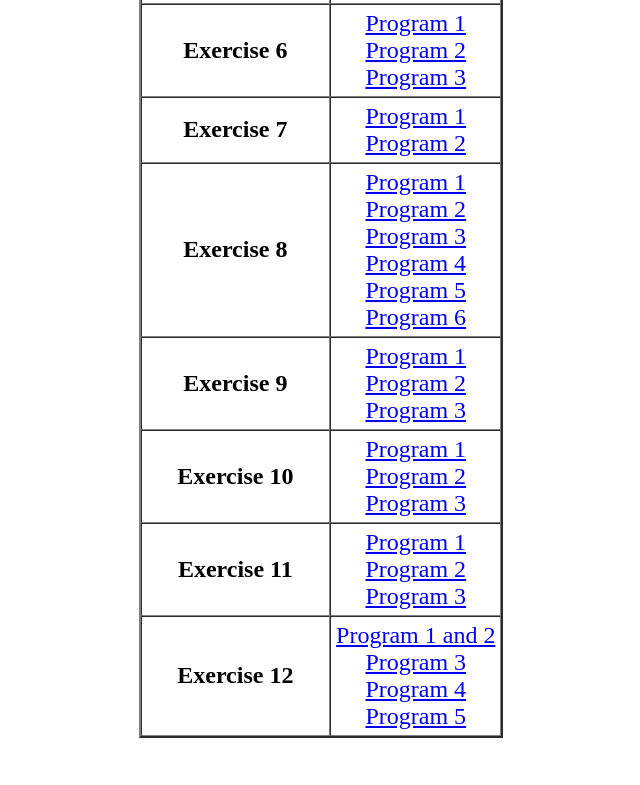
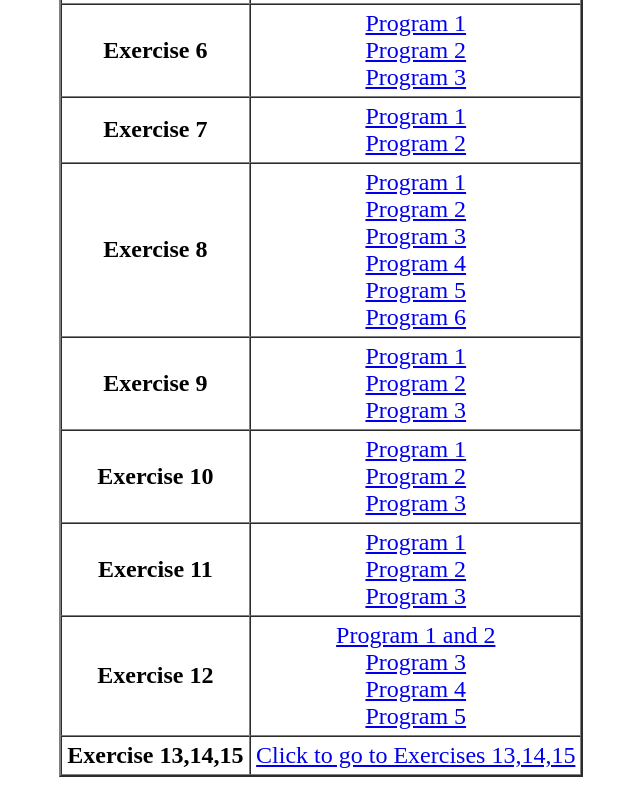
Before and after one commit to yogeshv05/Web-Programming, a plain HTML site: page index.html in a window 1280 px wide. Shown: the part 555-1340 px from the top of the page, without its empty margins (319-959 px from the left). Before the commit the page ends 1301 px from the top, so only its background shows below. Drawn offline with Linux system fonts and the light colour scheme.

Commit message:
Update index.html

```diff
--- a/index.html
+++ b/index.html
@@ -113,6 +113,12 @@
                          <a href="Ex12/lab12.5.html">Program 5</a><br>
                     </td>
                 </tr>
+                <tr>
+                    <th>Exercise 13,14,15</th>
+                    <td>
+                        <a href="https://yogeshv05.github.io/webprogrammingreact/">Click to go to Exercises 13,14,15</a><br>
+                    </td>
+                </tr>
             </table>
         </font>
     </body>
```
